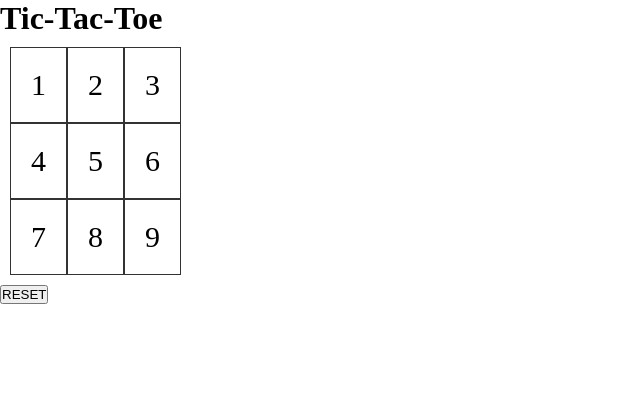
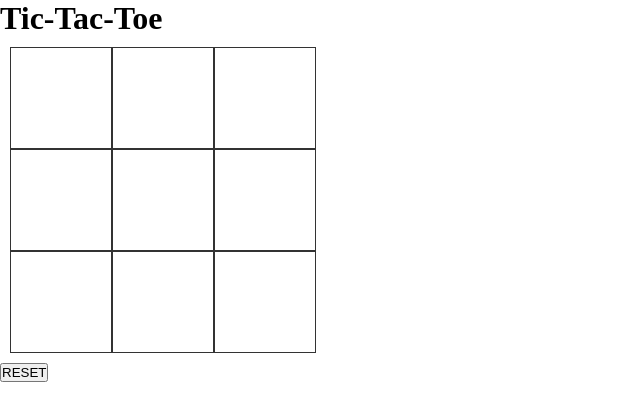
Before and after one commit to vincelaq/tic-tac-toe, a plain HTML site: page index.html in a window 1280 px wide. Shown: the whole page, without its empty margins (0-640 px from the left). Drawn offline with Linux system fonts and the light colour scheme.

Commit message:
Adds basic CSS to HTML

```diff
--- a/css/styles.css
+++ b/css/styles.css
@@ -3,7 +3,7 @@
     padding: 0;
     box-sizing: border-box;
 }
-.grid-container {
+.gameboard {
     display: inline-grid;
     grid-template-columns: auto auto auto;
     padding: 10px;
@@ -11,7 +11,7 @@
 .grid-item {
     background-color: rgba(255, 255, 255, 0.8);
     border: 1px solid rgba(0, 0, 0, 0.8);
-    padding: 20px;
+    padding: 50px;
     font-size: 30px;
     text-align: center;
 }
--- a/index.html
+++ b/index.html
@@ -10,16 +10,16 @@
 </head>
 <body>
     <h1>Tic-Tac-Toe</h1>
-    <div class="grid-container">
-        <div class="grid-item" id="one">1</div>
-        <div class="grid-item" id="two">2</div>
-        <div class="grid-item" id="three">3</div>
-        <div class="grid-item" id="four">4</div>
-        <div class="grid-item" id="five">5</div>
-        <div class="grid-item" id="six">6</div>
-        <div class="grid-item" id="seven">7</div>
-        <div class="grid-item" id="eight">8</div>
-        <div class="grid-item" id="nine">9</div>
+    <div class="gameboard">
+        <div class="grid-item" id="zero"></div>
+        <div class="grid-item" id="one"></div>
+        <div class="grid-item" id="two"></div>
+        <div class="grid-item" id="three"></div>
+        <div class="grid-item" id="four"></div>
+        <div class="grid-item" id="five"></div>
+        <div class="grid-item" id="six"></div>
+        <div class="grid-item" id="seven"></div>
+        <div class="grid-item" id="eight"></div>
     </div>
     <h3 id="player-turn"></h3>
     <button id="reset">RESET</button>
```
